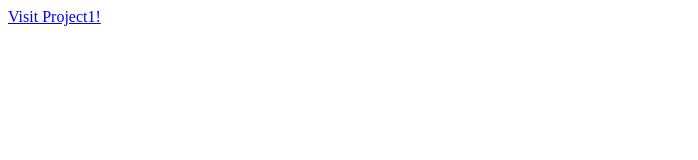
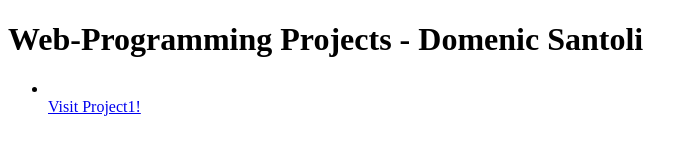
Before and after one commit to dsantoli/dsantoli.github.io, a plain HTML site: page index.html in a window 1280 px wide. Shown: the whole page, without its empty margins (0-698 px from the left). Drawn offline with Linux system fonts and the light colour scheme.

Commit message:
Update index.html

```diff
--- a/index.html
+++ b/index.html
@@ -6,7 +6,10 @@
     </head>
 
     <body>
-        <a href="https://dsantoli.github.io/Project1/" target="_blank">Visit Project1!</a>
+        <h1>Web-Programming Projects - Domenic Santoli</h1>
+        <ul>
+            <li></li><a href="https://dsantoli.github.io/Project1/" target="_blank">Visit Project1!</a></li>
+        </ul>
     </body>
 
 </html>
```
